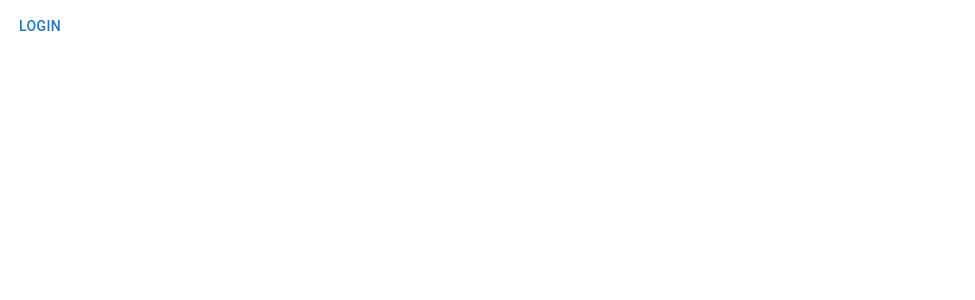
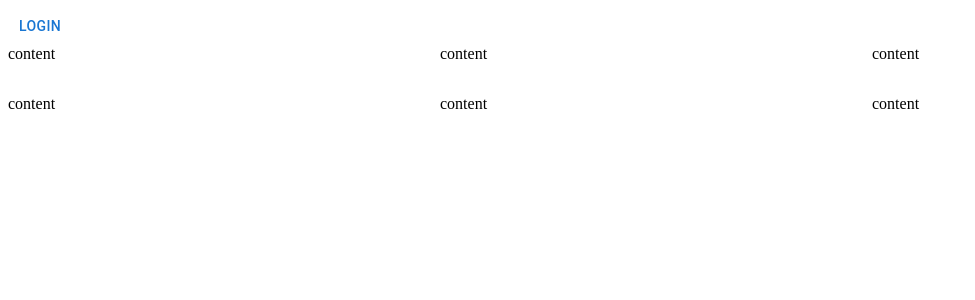
Before and after one commit to BiBimBapXOpenStack/Team4-Frontend, a React (Create React App) app: page / in a window 1280 px wide. Shown: the top 300 px of the page, without its empty margins (0-975 px from the left). Built offline with nearby package versions, Linux system fonts and the light colour scheme.

Commit message:
add text to grid

```diff
--- a/public/index.html
+++ b/public/index.html
@@ -7,7 +7,7 @@
       name="description"
       content="Web site created using create-react-app"
     />
-    <title>My Scheduler</title>
+    <title>Team4</title>
   </head>
   <body>
     <div id="root"></div>
--- a/src/App.js
+++ b/src/App.js
@@ -1,5 +1,5 @@
 import { Route, Routes } from 'react-router-dom';
-import { LoginPage, MainPage, SignUpPage } from './pages';
+import { LoginPage, MainPage, ReadContentPage, SignUpPage, WriteContentPage } from './pages';
 import { RecoilRoot } from 'recoil';
 
 const App = () => {
@@ -9,6 +9,8 @@ const App = () => {
         <Route path="/" element={<MainPage />} />
         <Route path='/login/' element={<LoginPage/>}/>
         <Route path='/signup/' element={<SignUpPage/>}/>
+        <Route path='/writeContent/' element={<WriteContentPage/>}/>
+        <Route path='/readContent/' element={<ReadContentPage/>}/>
         {/*<Route path="/calendar" element={<CalendarPage />} />*/}
       </Routes>
     </RecoilRoot>
--- /dev/null
+++ b/src/components/base/GridBase.jsx
@@ -0,0 +1,38 @@
+import Grid from '@mui/material/Grid';
+
+const GridBase = (props) =>{
+  const {content, click} = props;
+
+  const handleClickContent = (e ,index) =>{
+    e.target.parentElement.setAttribute('key', index);
+    if(click){
+      click();
+    }
+    //console.log(e.target.parentElement.getAttribute('key'));
+    //console.log(`click content`);
+  };
+
+  const contentGrid = (
+    <Grid container spacing={4}>
+      {
+        content.map((value, index) =>{
+          return (
+            <Grid item xs={4} key={index} onClick={(e)=>{handleClickContent(e, index)}}>
+              <div>
+                content
+              </div>
+            </Grid>
+          );
+        })
+      }
+    </Grid>
+  );
+
+  return (
+    <>
+      {contentGrid}
+    </>
+  );
+};
+
+export default GridBase;
--- a/src/components/index.js
+++ b/src/components/index.js
@@ -3,3 +3,4 @@ export { default as ClockBase } from './base/ClockBase';
 export { default as ScheduleBase } from './base/ScheduleBase';
 export { default as SelectBase } from './base/SelectBase';
 export { default as TextFieldBase } from './base/TextFieldBase';
+export {default as GridBase} from './base/GridBase';
--- a/src/pages/LoginPage.jsx
+++ b/src/pages/LoginPage.jsx
@@ -8,7 +8,6 @@ import {loginState} from '../store/atom';
 const LoginPage = () =>{
   const navigate = useNavigate();
   const location = useLocation();
-  const { state } = location;
   const [id, setId] = useState('');
   const [pwd, setPwd] = useState('');
   const login = useRecoilValue(loginState);
--- a/src/pages/MainPage.jsx
+++ b/src/pages/MainPage.jsx
@@ -3,11 +3,16 @@ import Button from '@mui/material/Button';
 import { useNavigate } from 'react-router-dom';
 import { useRecoilValue } from 'recoil';
 import {loginState} from '../store/atom';
-import { lightGreen } from '@mui/material/colors';
+import {GridBase} from '../components';
 
 const MainPage = () => {
   const navigate = useNavigate();
   const login = useRecoilValue(loginState);
+
+  // useEffect(() =>{
+  //    작성된 글이 몇 개가 있는지 받아오는 api, 화면이 열리자마자 실행한다.
+  // },[]);
+
 
   const handleOnClick = (e) => {
     //navigate('/calendar/');
@@ -24,12 +29,16 @@ const MainPage = () => {
     console.log('write text');
   }
 
+  const move2Text = () =>{
+    navigate('/readContent/');
+  }
+
   return (
     <>
       {/*<Button variant="text" onClick={handleOnClick} color="primary">*/}
       {/*  Calendar*/}
       {/*</Button>*/}
-      <div>
+      <div id={'status-field'}>
         {
           login ?
             <Button variant={"text"} onClick={handleWriteClick} color={'primary'}>
@@ -42,8 +51,14 @@ const MainPage = () => {
           {login ? 'logout' : 'login'}
         </Button>
       </div>
-      <div>
-
+      <div id={'main-field'}>
+        {/*<GridBase
+         받아온 내용을 props로 넘김
+        />*/}
+        <GridBase
+          content={[1,2,3,4,5,6]}
+          click={move2Text}
+        />
       </div>
     </>
   );
--- a/src/pages/SignUpPage.jsx
+++ b/src/pages/SignUpPage.jsx
@@ -7,7 +7,8 @@ const SignUpPage = () =>{
   const [pwd, setPwd] = useState('');
   const [email, setEmail] = useState('');
   const [error, setError] = useState(true);
-  const emailRegExp = /^[0-9a-zA-Z]([-_.]?[0-9a-zA-Z])*@[0-9a-zA-Z]([-_.]?[0-9a-zA-Z])*.[a-zA-Z]{2,3}$/i;
+  const emailRegExp = /^(([^<>()\[\]\.,;:\s@\"]+(\.[^<>()\[\]\.,;:\s@\"]+)*)|(\".+\"))@(([^<>()[\]\.,;:\s@\"]+\.)+[^<>()[\]\.,;:\s@\"]{2,})$|^$/i;
+  // 빈 문자열 or 이메일 형식 맞는지 확인하는 정규표현식
 
   useEffect(() =>{
     const flag = emailRegExp.test(email);
--- a/src/pages/index.js
+++ b/src/pages/index.js
@@ -2,3 +2,5 @@ export { default as MainPage } from './MainPage';
 export { default as CalendarPage } from './CalendarPage';
 export { default as LoginPage} from './LoginPage';
 export { default as SignUpPage} from './SignUpPage';
+export { default as WriteContentPage} from './WriteContentPage';
+export {default as ReadContentPage} from './ReadContentPage';
```
Also changed, not shown: src/pages/ReadContentPage.jsx (added, +7 -0 lines), src/pages/WriteContentPage.jsx (added, +7 -0 lines), src/routes.js (deleted).
